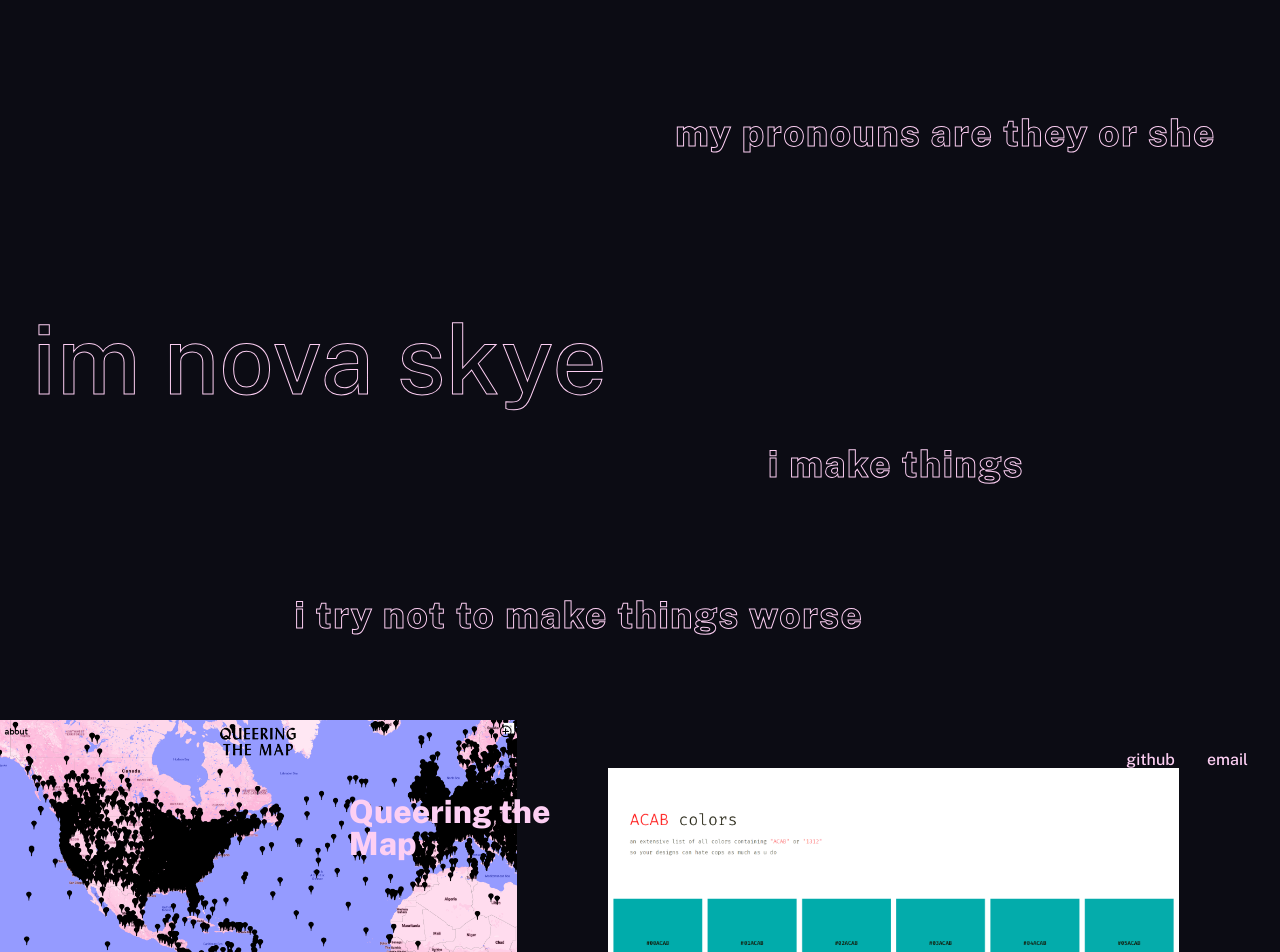
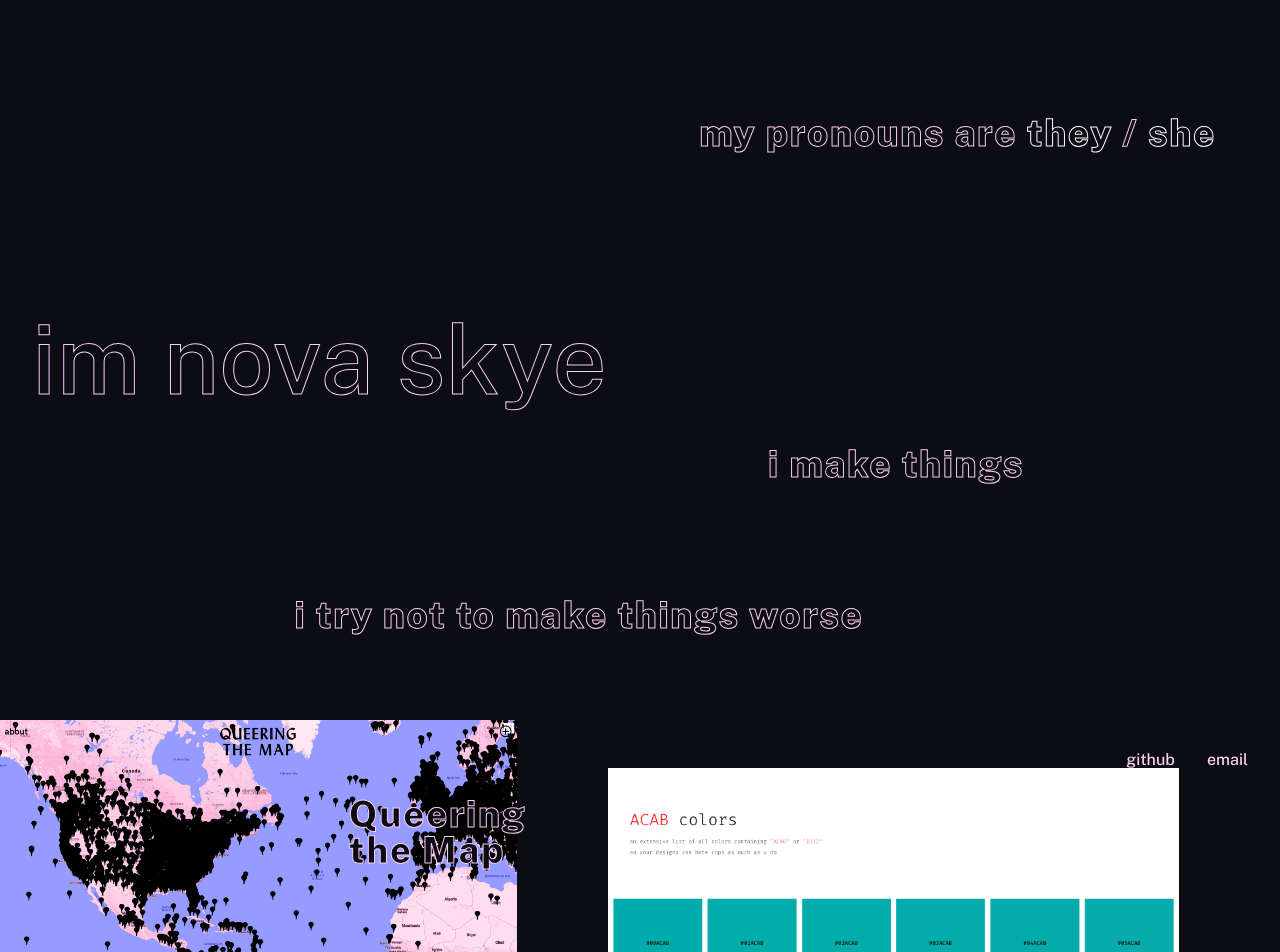
Before and after one commit to sissyliberation/next-portfolio, a Next.js app: page / in a window 1280 px wide. Shown: the top 952 px of the page. Built offline with nearby package versions, Linux system fonts and the light colour scheme.

Commit message:
update rest of components

```diff
--- a/components/hero/hero.module.scss
+++ b/components/hero/hero.module.scss
@@ -55,7 +55,8 @@
 }
 
 .pronouns {
-  color: $c-main;
+  // color: $c-main;
+  @include outline-text($color: $c-dark, $strokeColor: #fff)
 }
 
 .scrolled {
--- a/components/hero/index.js
+++ b/components/hero/index.js
@@ -21,7 +21,7 @@ export default function Portfolio(props) {
   const hero = {
     title: 'im nova skye',
     text: [
-      `my pronouns are <span class=${styles.pronouns}>they</span> or <span class=${styles.pronouns}>she</span>`,
+      `my pronouns are <span class=${styles.pronouns}>they</span> / <span class=${styles.pronouns}>she</span>`,
       'i make things',
       'i try not to make things worse'
     ],
--- a/components/portfolioItem/portfolioItem.module.scss
+++ b/components/portfolioItem/portfolioItem.module.scss
@@ -55,13 +55,13 @@
 }
 
 .title {
-  @include transition(color);
+  @include smallHeading;
   position: absolute;
   top: 20%;
   right: $space;
-  color: $c-main;
-  font-size: 2rem;
-  font-weight: bold;
+  // color: $c-main;
+  // font-size: 2rem;
+  // font-weight: bold;
   max-width: 40%;
 }
 
--- a/components/postPage/index.js
+++ b/components/postPage/index.js
@@ -7,7 +7,6 @@ import {aosVariables} from '../../lib/constants';
 import Tags from '../../components/tags'
 
 export default function PostPage({post}) {
-  console.log(post);
   const linkKeys = post.links ? Object.keys(post.links) : null;
   let animationIndex = 1;
 
--- a/components/tags/tags.module.scss
+++ b/components/tags/tags.module.scss
@@ -21,8 +21,9 @@
 }
 
 .tag {
-  background-color: $c-main;
-  color: $c-dark;
+  border: 1px solid $c-main;
+  color: $c-main;
+  background-color: $c-dark;
   font-size: .8rem;
   font-weight: 900;
   padding: .5rem 1rem;
```
Also changed, not shown: components/backLink/backLink.module.scss (+12 -9 lines).
